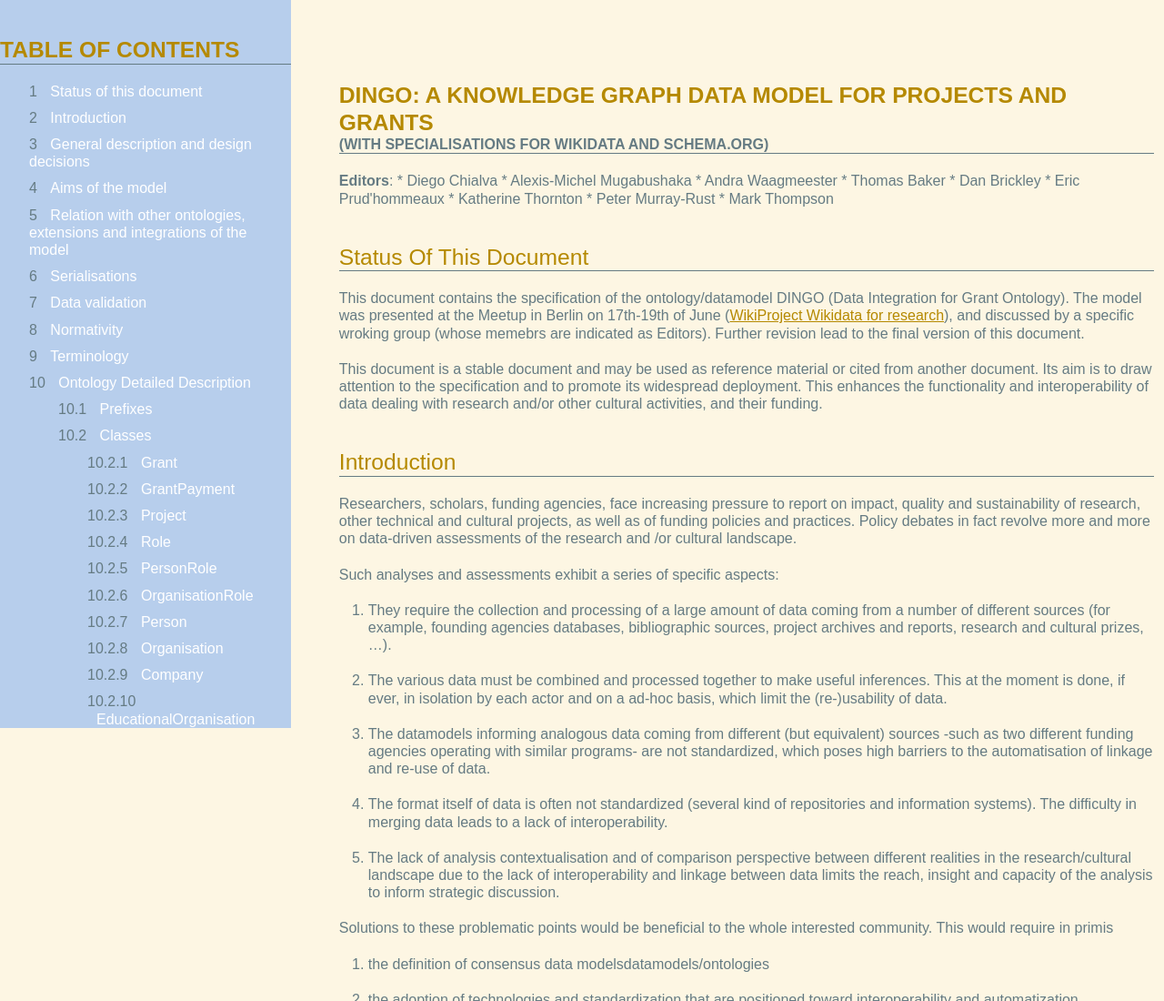
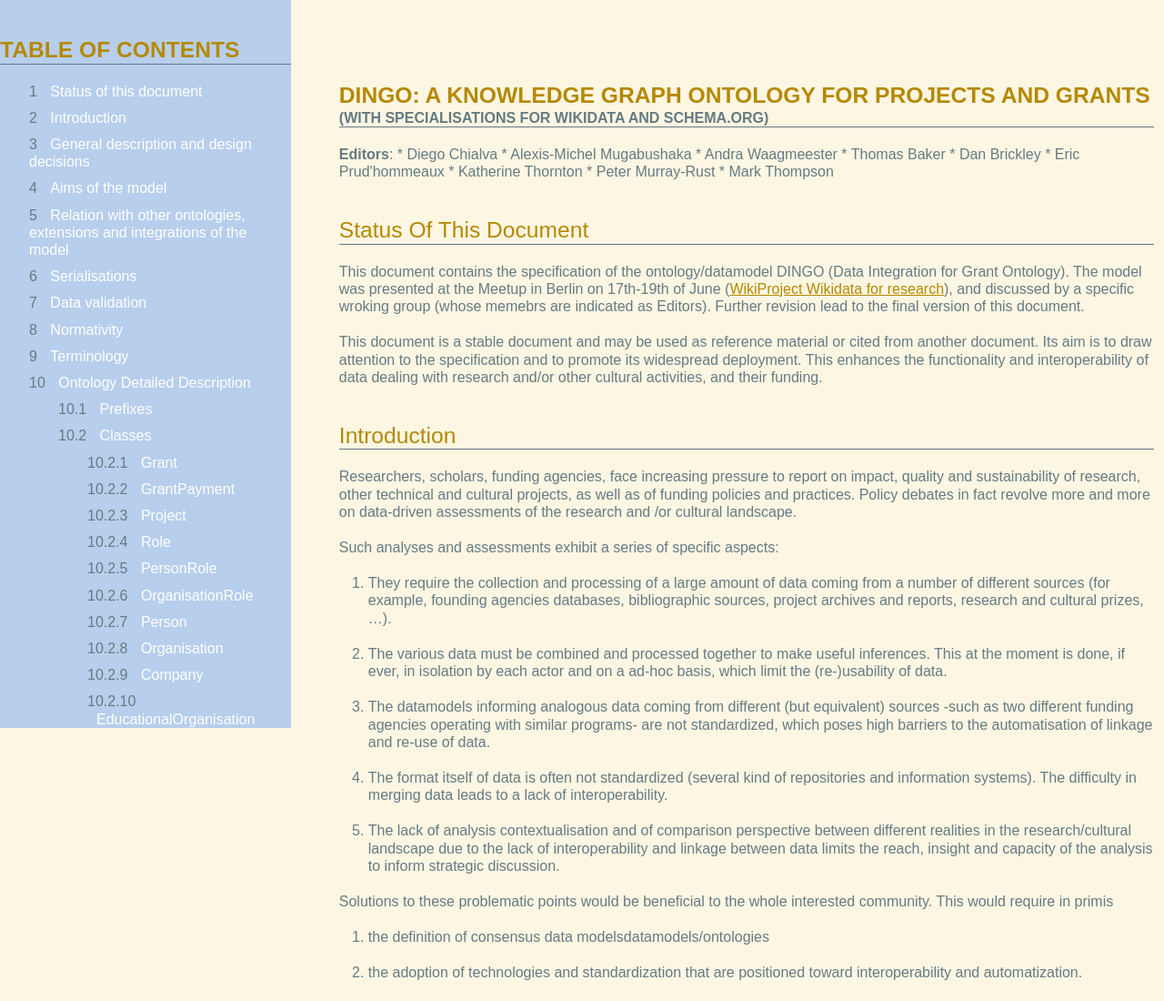
Before and after one commit to dcodings/DINGO, a plain HTML site: page index.html in a window 1280 px wide. Shown: the top 1100 px of the page at 91% size. Drawn offline with Linux system fonts and the light colour scheme.

Commit message:
Missprint correction.

```diff
--- a/index.html
+++ b/index.html
@@ -521,7 +521,7 @@ body{
 
 <div id="content">
 
-<h1 id="DINGO:.a.knowledge.graph.data.model.for.projects.and.grants..and.specialisations.for.Wikidata.and.Schema.org..">DINGO: a knowledge graph data model for projects and grants <br> <small>(with specialisations for Wikidata and Schema.org)</small></h1>
+<h1 id="DINGO:.a.knowledge.graph.ontology.for.projects.and.grants..and.specialisations.for.Wikidata.and.Schema.org..">DINGO: a knowledge graph ontology for projects and grants <br> <small>(with specialisations for Wikidata and Schema.org)</small></h1>
 
 <p><strong>Editors</strong>:
 * Diego Chialva
```
